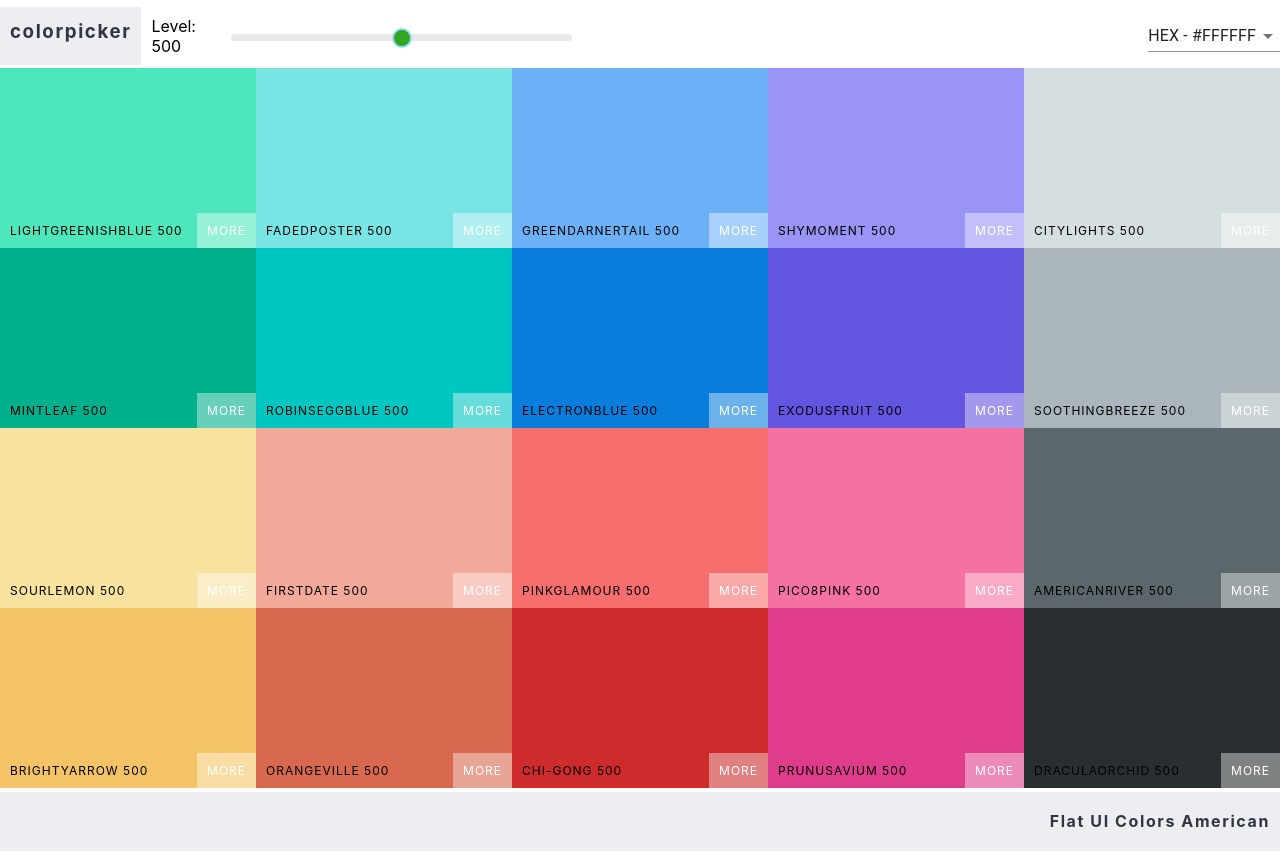
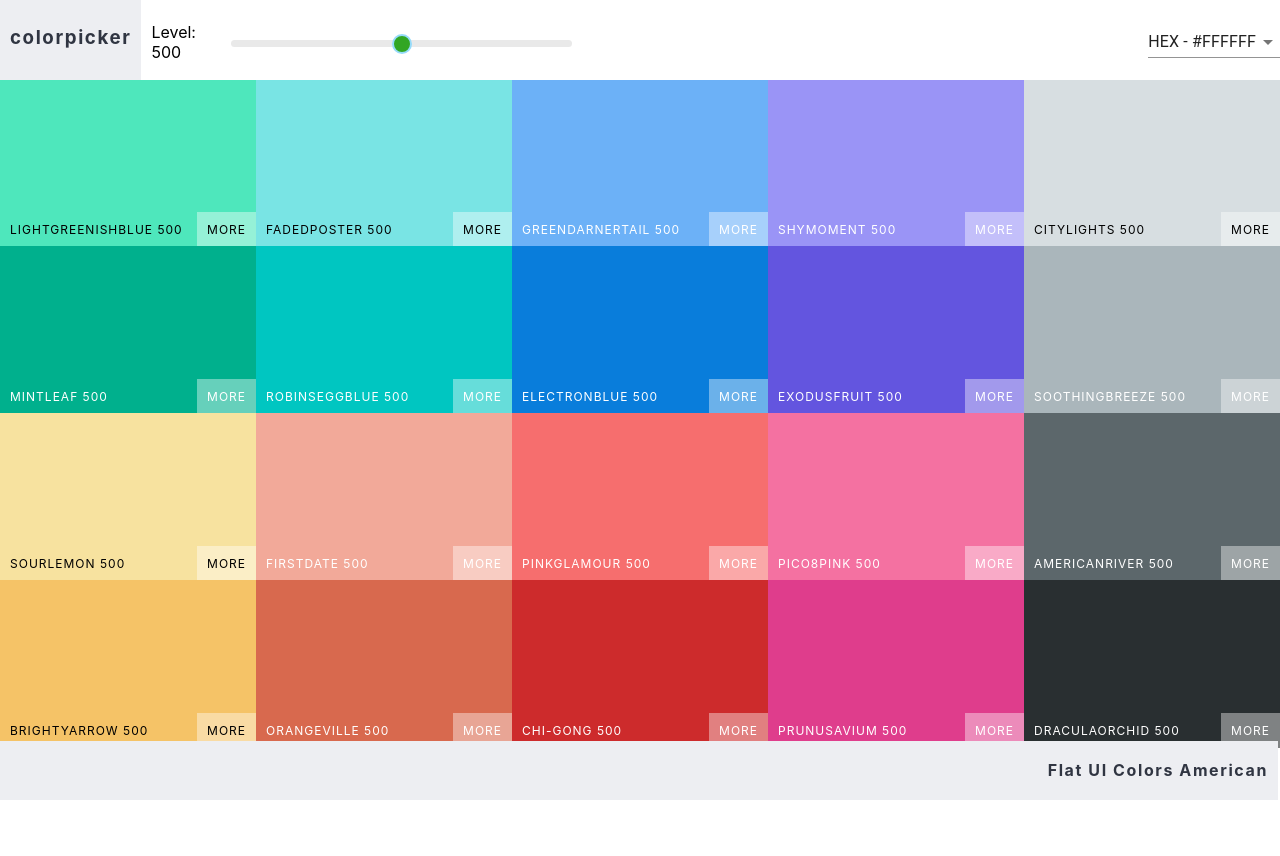
Before and after one commit to masha-nv/colors, a React (Create React App) app in the folder my-app/: page /palette/flat-ui-colors-american in a window 1280 px wide. After the commit the page ends 800 px from the top, so only its background shows below. Built offline with nearby package versions, Linux system fonts and the light colour scheme.

Commit message:
add luminocity logic to colobox text, style shadepalette to make color-boxes take up more in hight

```diff
--- a/my-app/src/App.js
+++ b/my-app/src/App.js
@@ -31,7 +31,8 @@ class App extends Component {
           shades.push(shade);
       }
     }
-    return shades.splice(1);
+    shades.push({ hex: "#000000" });
+    return shades.slice(1);
   };
 
   render() {
--- a/my-app/src/ColorShades.js
+++ b/my-app/src/ColorShades.js
@@ -1,56 +1,20 @@
 import React, { Component } from "react";
+import ColorShadesNav from "./ColorShadesNav";
+import ColorBox from "./colorBox";
 import { withStyles } from "@material-ui/styles";
-import { CopyToClipboard } from "react-copy-to-clipboard";
-import ColorShadesNav from "./ColorShadesNav";
-import "./ColorShades.css";
+import Footer from "./Footer";
 
 const styles = {
-  root: {
-    display: "grid",
-    gridTemplateColumns: "repeat(5, 1fr)",
-    ["@media(max-width: 950px)"]: {
-      gridTemplateColumns: "repeat(2, 1fr)",
-    },
-    ["@media(max-width: 750px)"]: {
-      gridTemplateColumns: "repeat(1, 1fr)",
-    },
-    height: "80vh",
+  goBack: {
+    position: "absolute",
+    top: "20%",
+    zIndex: 10,
   },
-  box: {
-    height: "100%",
-    position: "relative",
-  },
-  copy: {
-    position: "absolute",
-    top: "50%",
-    left: "50%",
-    height: "50px",
-    width: "90px",
-    marginTop: "-25px",
-    marginLeft: "-45px",
-    lineHeight: "100%",
-    textAlign: "center",
-    textTransform: "uppercase",
-    backgroundColor: "rgba(255, 255, 255, .3)",
-    border: "none",
-    outline: "none",
-    color: "#fff",
-    cursor: "pointer",
-    letterSpacing: ".1rem",
-    opacity: 0,
-    "&:hover": {
-      opacity: 1,
-    },
-  },
-  overlay: {
-    display: "absolute",
-  },
-  showOverlay: {
-    width: "100vw",
+  palette: {
     height: "100vh",
-    transition: "all 0.3s ease-in-out",
   },
 };
+
 class ColorShades extends Component {
   state = { format: "hex", copied: false, copiedColor: "" };
 
@@ -66,40 +30,26 @@ class ColorShades extends Component {
   };
 
   render() {
-    const { classes, shades } = this.props;
-    const { copiedColor, copied, format } = this.state;
+    const { shades, classes } = this.props;
+    const colorBoxes = shades.map((shade) => (
+      <ColorBox
+        key={shade.hex}
+        name={shade.name}
+        background={shade[this.state.format]}
+      />
+    ));
 
     return (
-      <React.Fragment>
+      <div>
         <ColorShadesNav
           shades={shades}
           handleFormatChange={this.handleFormatChange}
         />
-        <div className={classes.root}>
-          <div
-            style={{ backgroundColor: copiedColor }}
-            className={classes.overlay && copied ? classes.showOverlay : null}
-          ></div>
-          {shades.map((shade) => (
-            <div className={classes.boxContainer}>
-              <div
-                className={classes.box}
-                key={shade.hex}
-                style={{ background: shade.hex }}
-              >
-                <CopyToClipboard
-                  key={shade.hex}
-                  text={shade[format]}
-                  onCopy={() => this.handleCopy(shade.hex)}
-                >
-                  <button className={classes.copy}>copy</button>
-                </CopyToClipboard>
-                <span>{shade.name}</span>
-              </div>
-            </div>
-          ))}
+        <div className="ShadesPalette Palette">
+          <div className="Palette-colors">{colorBoxes}</div>
         </div>
-      </React.Fragment>
+        <Footer name={shades[0].id.toUpperCase()} />
+      </div>
     );
   }
 }
--- a/my-app/src/ColorShadesNav.js
+++ b/my-app/src/ColorShadesNav.js
@@ -3,6 +3,9 @@ import { withStyles } from "@material-ui/styles";
 import { Link } from "react-router-dom";
 import Select from "@material-ui/core/Select";
 import MenuItem from "@material-ui/core/MenuItem";
+import Snackbar from "@material-ui/core/Snackbar";
+import IconButton from "@material-ui/core/IconButton";
+import CloseIcon from "@material-ui/icons/Close";
 
 const styles = {
   root: { display: "flex", justifyContent: "space-between" },
@@ -26,14 +29,17 @@ const styles = {
 };
 
 class ColorShadesNav extends Component {
-  state = { format: "hex", open: true };
+  state = { format: "hex", open: false };
   handleChange = (e) => {
-    this.setState({ format: e.target.value });
+    this.setState({ format: e.target.value, open: true });
     this.props.handleFormatChange(e.target.value);
+  };
+  handleClose = () => {
+    this.setState({ open: false });
   };
   render() {
     const { shades, classes } = this.props;
-    const { format } = this.state;
+    const { format, open } = this.state;
     return (
       <nav className={classes.root}>
         <Link className={classes.link} to="/">
@@ -48,6 +54,18 @@ class ColorShadesNav extends Component {
           <MenuItem value="rgb">RGB-(255,255,255)</MenuItem>
           <MenuItem value="rgba">RGBA-(255,255,255,1.0)</MenuItem>
         </Select>
+        <Snackbar
+          anchorOrigin={{ vertical: "bottom", horizontal: "left" }}
+          open={open}
+          autoHideDuration={6000}
+          onClose={this.handleClose}
+          message={"Color Format Changed to " + format.toUpperCase()}
+          action={
+            <IconButton onClick={this.handleClose}>
+              <CloseIcon fontSize="small" />
+            </IconButton>
+          }
+        ></Snackbar>
       </nav>
     );
   }
--- a/my-app/src/Footer.css
+++ b/my-app/src/Footer.css
@@ -1,6 +1,10 @@
 .footer {
   height: 59px;
   background: #edeef2;
+  position: fixed;
+  bottom: 0;
+  width: 100vw;
+  right: 2px;
 }
 .footer p {
   margin: 0;
@@ -8,7 +12,6 @@
   float: right;
   font-weight: bold;
   margin-right: 10px;
-  padding-bottom: 5px;
   letter-spacing: 0.1rem;
   color: #303542;
 }
--- a/my-app/src/Footer.js
+++ b/my-app/src/Footer.js
@@ -2,7 +2,6 @@ import React from "react";
 import "./Footer.css";
 
 const Footer = ({ name }) => {
-  console.log(name);
   return (
     <footer className="footer">
       <p>{name}</p>
--- a/my-app/src/Navbar.css
+++ b/my-app/src/Navbar.css
@@ -13,11 +13,12 @@
   background-color: #edeef2;
   margin: 0;
   height: 3rem;
-  line-height: 100%;
-  line-height: 2.5rem;
+  /* line-height: 100%; */
+  line-height: 4.1rem;
   color: #303542;
   padding: 5px 10px;
   letter-spacing: 0.1rem;
+  height: 74.67px;
 }
 
 .Navbar p {
--- a/my-app/src/Navbar.js
+++ b/my-app/src/Navbar.js
@@ -4,7 +4,6 @@ import "rc-slider/assets/index.css";
 import "./Navbar.css";
 import Select from "@material-ui/core/Select";
 import MenuItem from "@material-ui/core/MenuItem";
-import Button from "@material-ui/core/Button";
 import Snackbar from "@material-ui/core/Snackbar";
 import IconButton from "@material-ui/core/IconButton";
 import CloseIcon from "@material-ui/icons/Close";
--- a/my-app/src/Palette.css
+++ b/my-app/src/Palette.css
@@ -1,5 +1,5 @@
 .Palette {
-  height: 100vh;
+  height: 93.2vh;
 }
 
 .Palette-colors {
--- a/my-app/src/Palette.js
+++ b/my-app/src/Palette.js
@@ -3,6 +3,9 @@ import ColorBox from "./colorBox";
 import "./Palette.css";
 import Navbar from "./Navbar";
 import Footer from "./Footer";
+import { withStyles } from "@material-ui/styles";
+
+const styles = {};
 
 class Palette extends Component {
   state = { scale: 500, format: "hex" };
@@ -19,7 +22,12 @@ class Palette extends Component {
     const { palette } = this.props;
     const { scale, format } = this.state;
     const colorBoxes = palette.colors[scale].map((box) => (
-      <ColorBox key={box.hex} background={box[format]} name={box.name} />
+      <ColorBox
+        key={box.hex}
+        background={box[format]}
+        name={box.name}
+        moreLink={true}
+      />
     ));
     return (
       <div className="Palette">
@@ -35,4 +43,4 @@ class Palette extends Component {
   }
 }
 
-export default Palette;
+export default withStyles(styles)(Palette);
--- a/my-app/src/PaletteList.js
+++ b/my-app/src/PaletteList.js
@@ -6,7 +6,6 @@ import { withStyles } from "@material-ui/styles";
 const styles = {
   root: {
     height: "100vh",
-    backgroundColor: "blue",
   },
   paletteList: {
     display: "grid",
@@ -27,9 +26,10 @@ const styles = {
     color: "#303542",
   },
   title: {
-    color: "#fff",
+    color: "#2a313a",
     marginLeft: "10%",
     letterSpacing: "0.2rem",
+    paddingLeft: "15px",
   },
 };
 
--- a/my-app/src/colorBox.css
+++ b/my-app/src/colorBox.css
@@ -3,10 +3,28 @@
   height: 25%;
   display: inline-block;
   position: relative;
-  margin-top: -4px;
+  margin-top: -5px;
 }
 
-button.copy-button {
+@media (min-width: 1201px) {
+  .ShadesPalette .ColorBox {
+    height: 52.2%;
+  }
+}
+
+@media (max-width: 1200px) {
+  .ColorBox {
+    width: 50%;
+    /* height: 20%; */
+  }
+}
+@media (max-width: 667px) {
+  .ColorBox {
+    width: 100%;
+  }
+}
+
+button {
   position: absolute;
   top: 50%;
   left: 50%;
@@ -17,16 +35,23 @@ button.copy-button {
   margin-left: -27px;
   background-color: rgba(255, 255, 255, 0.4);
   color: #fff;
-  opacity: 0;
   outline: none;
   text-transform: uppercase;
   letter-spacing: 0.1rem;
+  cursor: pointer;
+}
+button.copy-button {
+  opacity: 0;
+}
+
+button.goBack-button {
+  width: 100px;
+  margin-left: -50px;
 }
 
 .ColorBox:hover .copy-button {
   opacity: 1;
   transition: 0.5s;
-  cursor: pointer;
 }
 
 span {
@@ -46,9 +71,16 @@ span {
   background-color: rgba(255, 255, 255, 0.4);
   border: none;
   outline: none;
-  color: #fff;
   text-transform: uppercase;
   cursor: pointer;
+}
+
+.light {
+  color: black;
+}
+
+.dark {
+  color: #fff;
 }
 
 .copy-overlay {
--- a/my-app/src/colorBox.js
+++ b/my-app/src/colorBox.js
@@ -2,6 +2,18 @@ import React, { Component } from "react";
 import { CopyToClipboard } from "react-copy-to-clipboard";
 import "./colorBox.css";
 import { Link, withRouter } from "react-router-dom";
+import { withStyles } from "@material-ui/styles";
+import chroma from "chroma-js";
+
+const styles = {
+  ColorBox: {
+    width: "20%",
+    height: " 25%",
+    display: "inline-block",
+    position: "relative",
+    marginTop: "-4px",
+  },
+};
 
 class ColorBox extends Component {
   state = { copied: false };
@@ -19,10 +31,14 @@ class ColorBox extends Component {
     );
   };
 
+  handleGoBack = () => {
+    this.props.history.goBack();
+  };
+
   render() {
-    const { background, name } = this.props;
+    const { background, name, moreLink } = this.props;
     const { copied } = this.state;
-
+    const light = chroma(background).luminance() >= 0.5;
     return (
       <div className="ColorBox" style={{ background }}>
         <div
@@ -30,23 +46,39 @@ class ColorBox extends Component {
           style={{ background }}
         />
         <div className={`copy-content ${copied && "show-copy-content"}`}>
-          <h1 className="copied">copied</h1>
-          <p className="copied-bg">{background}</p>
+          <h1 className={`copied ${light ? "light" : "dark"}`}>copied</h1>
+          <p className={`copied-bg ${light ? "light" : "dark"}`}>
+            {background}
+          </p>
         </div>
         <div className="box-content">
           <div className="copy-container">
-            <span>{name}</span>
-            <CopyToClipboard text={background} onCopy={this.handleCopy}>
-              <button className="copy-button">Copy</button>
-            </CopyToClipboard>
+            <span className={`${light ? "light" : "dark"}`}>{name}</span>
+            {name && (
+              <CopyToClipboard text={background} onCopy={this.handleCopy}>
+                <button className={`copy-button ${light ? "light" : "dark"}`}>
+                  Copy
+                </button>
+              </CopyToClipboard>
+            )}
+            {!name && (
+              <button onClick={this.handleGoBack} className="goBack-button">
+                go back
+              </button>
+            )}
           </div>
-          <span onClick={this.handleSeeMore} className="see-more">
-            More
-          </span>
+          {moreLink && (
+            <span
+              onClick={this.handleSeeMore}
+              className={`see-more ${light ? "light" : "dark"}`}
+            >
+              More
+            </span>
+          )}
         </div>
       </div>
     );
   }
 }
 
-export default withRouter(ColorBox);
+export default withStyles(styles)(withRouter(ColorBox));
```
